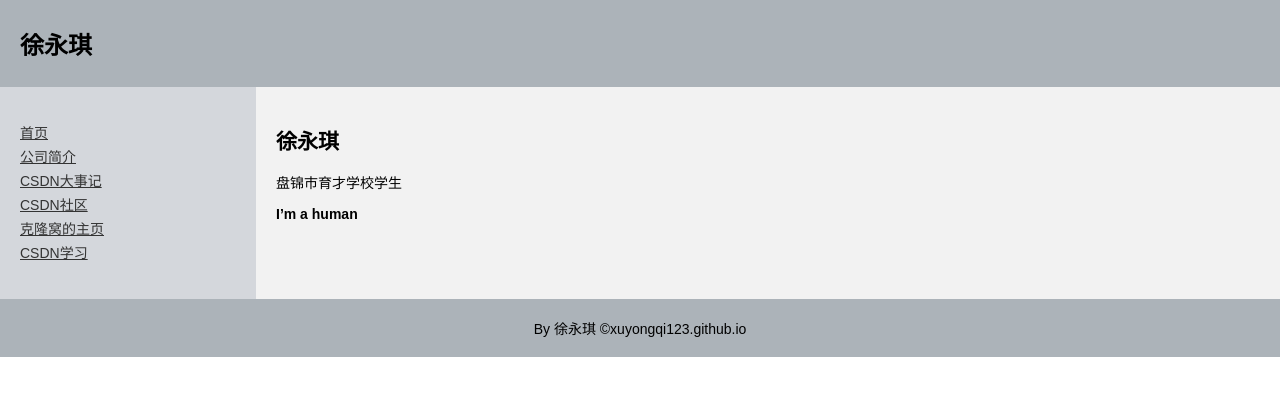
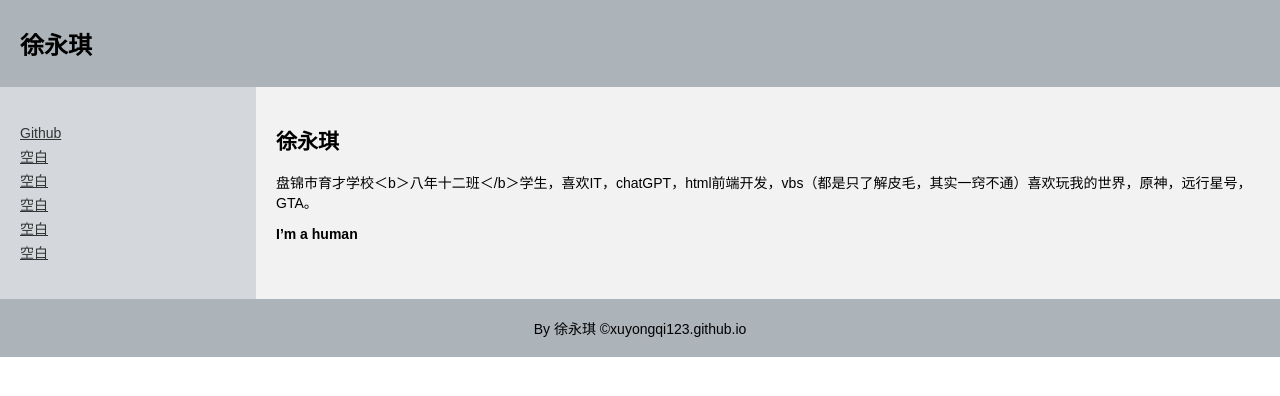
Before and after one commit to XuYongqi123/XuYongqi123.github.io, a plain HTML site: page index.html in a window 1280 px wide. Drawn offline with Linux system fonts and the light colour scheme.

Commit message:
Update index.html

```diff
--- a/index.html
+++ b/index.html
@@ -62,17 +62,17 @@
         <div class="wrapper clearfix">
             <nav>
                 <ul>
-                    <li><a href="https://www.csdn.net/">首页</a></li>
-                    <li><a href="https://www.csdn.net/company/index.html#about">公司简介</a></li>
-                    <li><a href="https://www.csdn.net/company/index.html#dsj">CSDN大事记</a></li>
-                    <li><a href="https://bbs.csdn.net/">CSDN社区</a></li>
-                    <li><a href="https://blog.csdn.net/m0_68539124">克隆窝的主页</a></li>
-                    <li><a href="https://edu.csdn.net">CSDN学习</a></li>
+                    <li><a href="www.Github.com">Github</a></li>
+                    <li><a href="">空白</a></li>
+                    <li><a href="">空白</a></li>
+                    <li><a href="">空白</a></li>
+                    <li><a href="">空白</a></li>
+                    <li><a href="">空白</a></li>
                 </ul>
             </nav>
             <section>
                 <h2>徐永琪</h2>
-                <p>盘锦市育才学校学生</p>
+                <p>盘锦市育才学校＜b＞八年十二班＜/b＞学生，喜欢IT，chatGPT，html前端开发，vbs（都是只了解皮毛，其实一窍不通）喜欢玩我的世界，原神，远行星号，GTA。</p>
                 <p><b>I’m a human</b></p>
             </section>
         </div>
```
